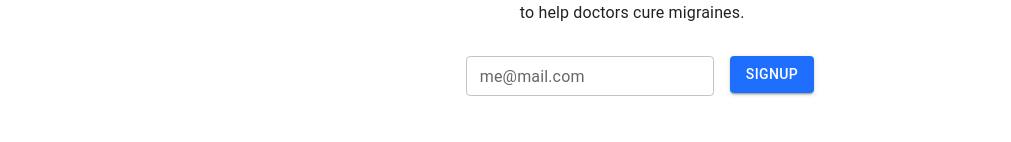
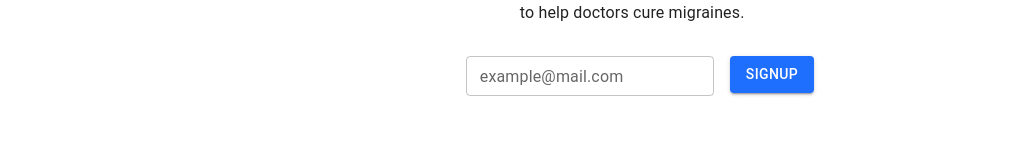
Before and after one commit to bdhamithkumara/migraines, a Next.js app: page / in a window 1280 px wide. Shown: the part 200-342 px from the top of the page, without its empty margins (0-1011 px from the left). Built offline with nearby package versions, Linux system fonts and the light colour scheme; no server answers.

Commit message:
samll cahnges

```diff
--- a/src/componets/LandingPage.tsx
+++ b/src/componets/LandingPage.tsx
@@ -57,7 +57,7 @@ export default function LandingPage() {
               <TextField
                 sx={{ mr: 2 }}
                 size="small"
-                label="me@mail.com"
+                label="example@mail.com"
                 variant="outlined"
                 onChange={(e) => setEmail(e.target.value)}
               />
```
